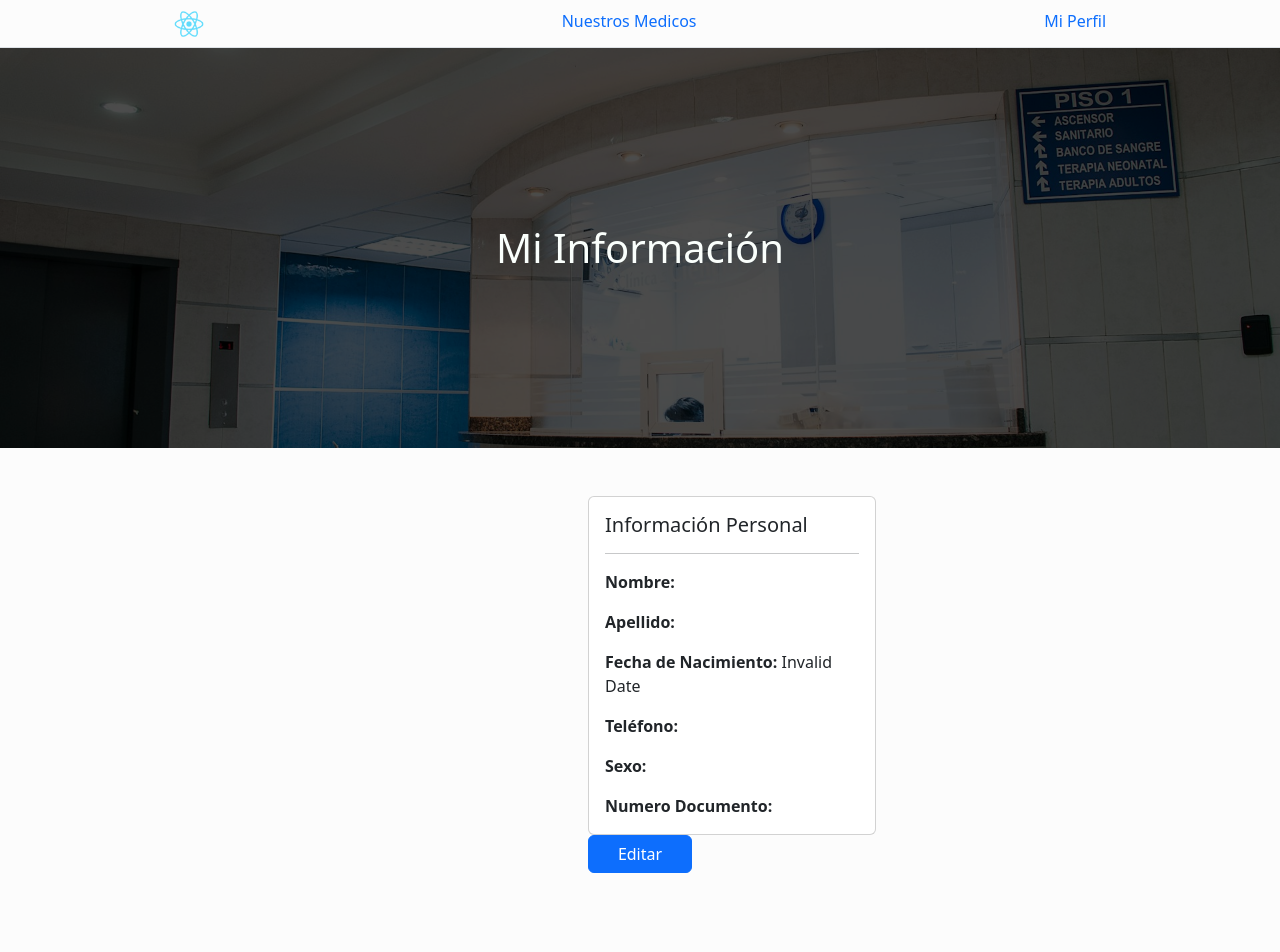
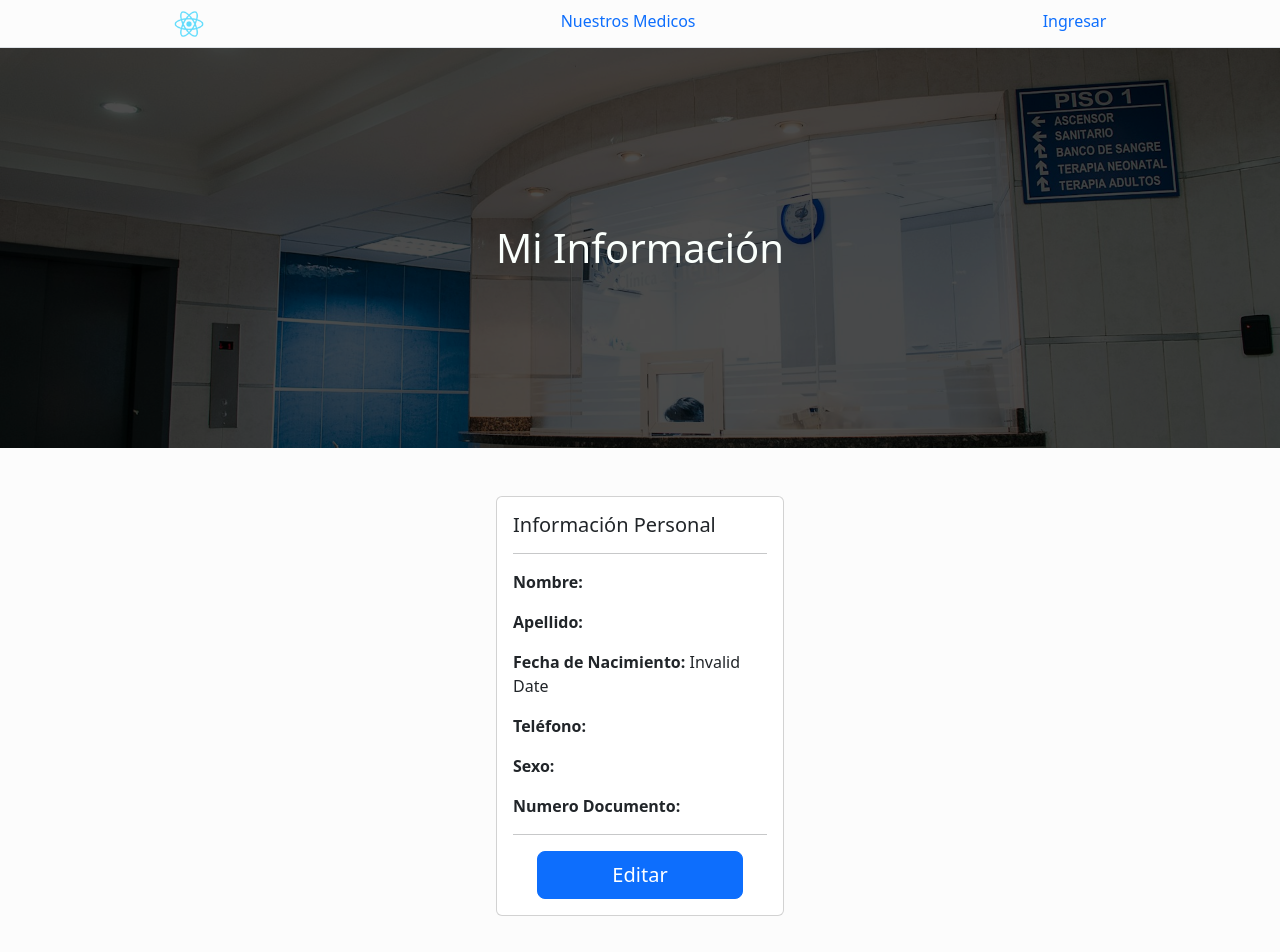
Before and after one commit to sebast825/medical-scheduling-fe, a React (Create React App) app: page /pacientes/informacion in a window 1280 px wide. Shown: the top 952 px of the page. Before the commit the page ends 921 px from the top, so only its background shows below. Built offline with nearby package versions, Linux system fonts and the light colour scheme.

Commit message:
personaInfoCard

```diff
--- a/src/Components/General/Cards/PersonaInfoCard/PersonaInfoCard.tsx
+++ b/src/Components/General/Cards/PersonaInfoCard/PersonaInfoCard.tsx
@@ -1,4 +1,5 @@
 import { Button, Card } from "react-bootstrap";
+import OneButton from "../../../buttons/oneButton/OneButton";
 
 interface IPersonaInfoCard {
   title: String;
@@ -23,9 +24,9 @@ function PersonaInfoCard({
 }: IPersonaInfoCard) {
   return (
     <>
-      <div className="container d-flex justify-content-center p-5 flex-column" style={{maxWidth:"200px"}}>
+      <div className="container d-flex justify-content-center align-items-center p-5 flex-column" >
         <Card style={{ width: "18rem" }}>
-          <Card.Body>
+          <Card.Body >
             <Card.Title>{`${title}`}</Card.Title>
             {/* <Card.Subtitle className="mb-2 text-muted">ID: {numeroDocumento}</Card.Subtitle> */}
             <hr />
@@ -55,11 +56,19 @@ function PersonaInfoCard({
         </Card.Text>
         <Card.Text>
           <strong>Teléfono de Emergencia:</strong> {telefonoEmergencia}
-        </Card.Text> */}
+        </Card.Text> */}   <hr />
+        <Card.Text>
+        <OneButton text="Editar" handleSubmit={handleEvent}/>
+
+        </Card.Text>
+
           </Card.Body>
+
         </Card>
-        <Button variant="primary" onClick={handleEvent}>Editar</Button>
+        {/* <Button variant="primary" onClick={handleEvent}>Editar</Button> */}
+
       </div>
+
     </>
   );
 }
--- a/src/Components/General/Nav Bar/NavBar.tsx
+++ b/src/Components/General/Nav Bar/NavBar.tsx
@@ -1,16 +1,13 @@
-import React, { useEffect, useState } from 'react';
+import { useEffect, useState } from 'react';
 import Nav from 'react-bootstrap/Nav';
-import { useUserContext, useUserToggleContext } from '../../../context/authContext';
-import { useNavigate } from 'react-router-dom';
+import { useUserInfo } from '../../../context/authContext';
 import useRedicrects from '../../../hooks/useRedicrects';
-import { NavDropdown, Offcanvas } from 'react-bootstrap';
 import SideMenu from '../sideMenu/SideMenu';
 
 function FillExample() {
    const [activeKey, setActiveKey] = useState<string>('link');
    const [isAuthenticated, setIsAuthenticated] = useState<boolean>(false);
-   const user = useUserContext();
-  const login = useUserToggleContext();
+   const user = useUserInfo();
 
   const {useRedirectToNuestrosMedicos,useRedirectToLogin} = useRedicrects();
 
@@ -28,12 +25,6 @@ function FillExample() {
         setActiveKey(selectedKey);
       }
     };
-
-    const handleClick = (eventKey: string, event: React.MouseEvent) => {
-      event.preventDefault();
-      setActiveKey(eventKey);
-    };
-    const navigate = useNavigate();
 
     const [show, setShow] = useState(false);
 
--- /dev/null
+++ b/src/Components/buttons/oneButton/OneButton.scss
@@ -0,0 +1,22 @@
+@import "/src/styles/mixin.scss";
+
+.button{
+
+   @include respond (mobile){
+      width: 100%;
+   }
+   width: 100%;
+}
+
+.OneButton{
+   @include respond (mobile){
+     margin-top: 1rem;
+   }
+   margin-top: .5rem;
+}
+.noPaddingMarginTop{
+   padding-top: 0px!important;
+   margin-top: 0px;
+   padding-bottom: 0px!important;
+   margin-bottom: 0px;
+}
--- /dev/null
+++ b/src/Components/buttons/oneButton/OneButton.tsx
@@ -0,0 +1,31 @@
+import { Button } from 'react-bootstrap';
+import './OneButton.scss'
+
+interface IOneButton{
+   variant?: string;
+   handleSubmit: ()=>void
+   text?:string,
+   customClass?: string
+}
+
+function OneButton({variant,handleSubmit,text ="Aceptar",customClass}:IOneButton) {
+
+
+  return (
+   <div className={`container justify-content-center d-flex p-md-4  noPaddingMarginTop p-2  OneButton ${customClass}`}>
+      <Button
+         variant={variant != undefined ? variant : "primary"}
+         onClick={handleSubmit}
+         size="lg"
+         className='button'
+
+
+        > {text}
+         </Button>
+
+   </div>
+
+  );
+}
+
+export default OneButton;
```
